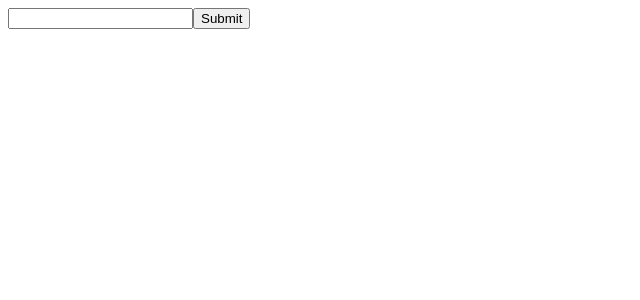
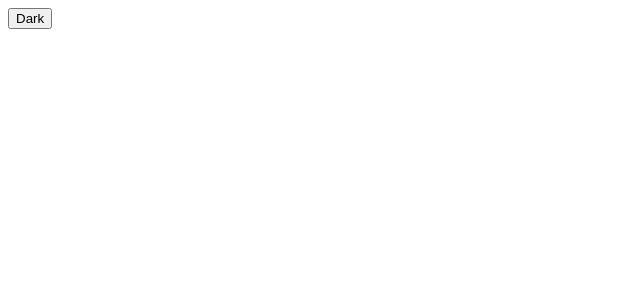
Before and after one commit to muxlisa-maxmudova/react.js.start, a React (Vite) app: page / in a window 1280 px wide. Shown: the top 300 px of the page, without its empty margins (0-640 px from the left). Built offline with nearby package versions, Linux system fonts and the light colour scheme.

Commit message:
changeToDark

```diff
--- a/index.html
+++ b/index.html
@@ -6,7 +6,7 @@
     <meta name="viewport" content="width=device-width, initial-scale=1.0" />
     <title></title>
   </head>
-  <body>
+  <body >
     <div id="root"></div>
     <div id="note-content"></div>
     <script type="module" src="/src/main.jsx"></script>
--- a/src/App.jsx
+++ b/src/App.jsx
@@ -1,9 +1,10 @@
 import Counter from "./Hooks/UseReducer/Counter.jsx";
 import HandlingDOM from "./Hooks/UseRef/HandlingDOM.jsx";
+import UseRef from "./Hooks/UseRef/UseRef.jsx";
 const App = () => {
     return (
         <main>
-            <HandlingDOM/>
+            <UseRef/>
         </main>
     )
 }
--- /dev/null
+++ b/src/Hooks/UseRef/UseRef.jsx
@@ -0,0 +1,18 @@
+import {useRef} from "react";
+
+const UseRef = () => {
+    //const background = useRef(null)
+
+        const background = useRef(null)
+        const handleClick = () => {
+            document.body.style.backgroundColor = 'black'
+            document.body.style.color = "white"; // Change text color to white for contrast
+        }
+
+    return (
+        <div>
+            <button ref={background} onClick={handleClick}>Dark</button>
+       </div>
+)
+}
+export default UseRef
```
